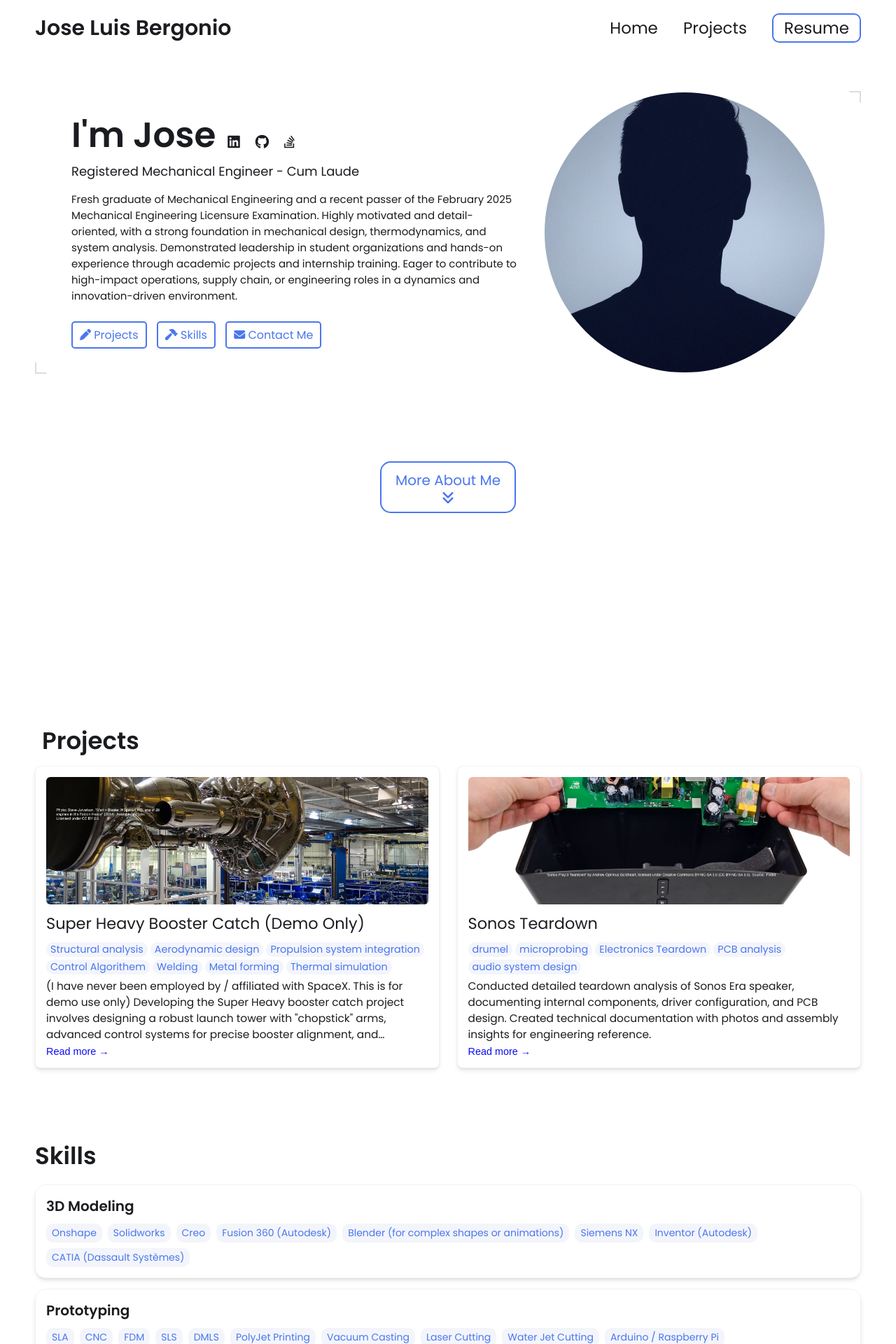
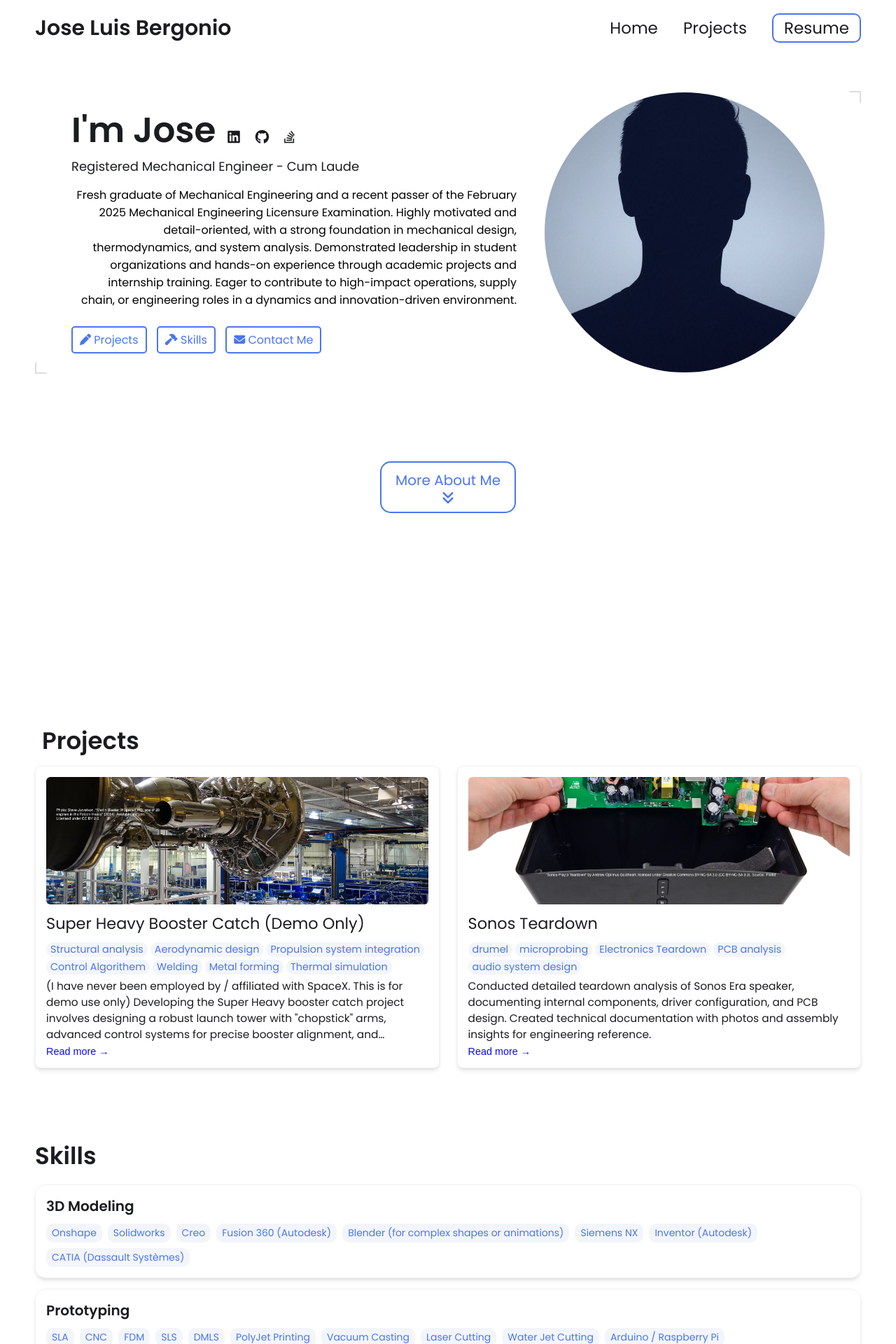
Before and after one commit to bergoniojoseluis/bergoniojoseluis.github.io, a Jekyll site: the page built from index.html, in a window 1280 px wide. Shown: the top 1920 px of the page at 70% size. Built offline with Jekyll 4.4.1, drawn with Linux system fonts in a browser that asks for light colours.

Commit message:
Update _config.yml

```diff
--- a/_config.yml
+++ b/_config.yml
@@ -15,12 +15,12 @@
 name: Jose Luis Bergonio
 headline: Registered Mechanical Engineer - Cum Laude
 description: >- # dont remove this line. this will ignore all new lines until the next section
-  Fresh graduate of Mechanical Engineering and a recent passer of the February 2025
+  <div style="text-align: right"> Fresh graduate of Mechanical Engineering and a recent passer of the February 2025
   Mechanical Engineering Licensure Examination. Highly motivated and detail-oriented, with a
   strong foundation in mechanical design, thermodynamics, and system analysis. Demonstrated
   leadership in student organizations and hands-on experience through academic projects and
   internship training. Eager to contribute to high-impact operations, supply chain, or
-  engineering roles in a dynamics and innovation-driven environment.
+  engineering roles in a dynamics and innovation-driven environment. </div>
 
 # Place your profile image in /assets/images/profile-image/folder and edit the file name
 profile_image: ./assets/images/profile-image/avatar.jpeg
```
